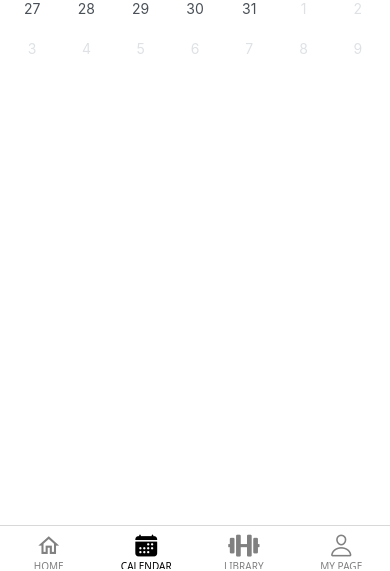
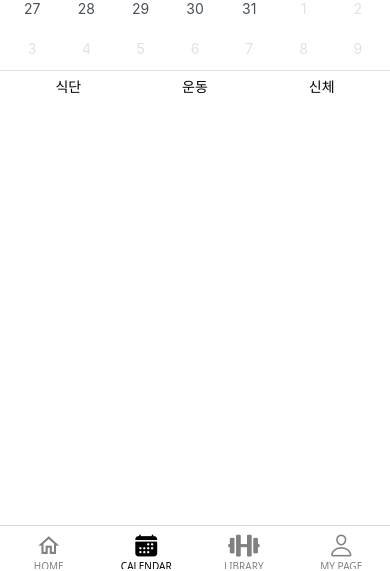
Before and after one commit to redparkchu/burn-fit-test, a React Native app: screen /Calendar in a window 390 px wide. Shown: the part 270-841 px from the top of the page. Built offline with nearby package versions, Linux system fonts and the light colour scheme.

Commit message:
feat: 월 <-> 주 변환 애니메이션 구현

```diff
--- a/package.json
+++ b/package.json
@@ -14,7 +14,9 @@
     "expo-status-bar": "~2.2.3",
     "react": "19.0.0",
     "react-native": "0.79.5",
+    "react-native-gesture-handler": "~2.24.0",
     "react-native-get-random-values": "^1.11.0",
+    "react-native-reanimated": "~3.17.4",
     "react-native-safe-area-context": "^5.4.0",
     "uuid": "^11.1.0"
   },
--- a/src/App.tsx
+++ b/src/App.tsx
@@ -1,5 +1,6 @@
+import { GestureHandlerRootView } from 'react-native-gesture-handler';
+import { SafeAreaProvider } from 'react-native-safe-area-context';
 import { NavigationContainer } from '@react-navigation/native';
-import { SafeAreaProvider } from 'react-native-safe-area-context';
 import { StatusBar, View } from 'react-native';
 import BottomTabNavigator from './navigation/BottomTabNavigator';
 import { CommonStyles } from './styles/Common.styles';
@@ -7,6 +8,7 @@ import { CommonStyles } from './styles/Common.styles';
 
 export default function App() {
     return (
+        <GestureHandlerRootView style={{ flex: 1 }}>
             <SafeAreaProvider>
                 <StatusBar translucent backgroundColor="transparent" barStyle="dark-content" />
                 <View style={CommonStyles.app}>
@@ -15,5 +17,6 @@ export default function App() {
                     </NavigationContainer>
                 </View>
             </SafeAreaProvider>
+        </GestureHandlerRootView>
     );
 }
--- a/src/components/calendars/Calendar.tsx
+++ b/src/components/calendars/Calendar.tsx
@@ -4,10 +4,12 @@ import { ColorStyles } from "../../styles/Color.styles";
 import CalendarUtil, { DateUtil } from "../../utils/Calendar";
 import Week from "./Week";
 import { useState } from "react";
+import { SharedValue } from "react-native-reanimated";
 
 type Props = {
     year: number,
-    month: number
+    month: number,
+    translateY: SharedValue<number>
 }
 
 export type StyledDate = {
@@ -22,7 +24,7 @@ export default function Calendar(props: Props) {
 
     return (
         <View>
-            <View style={CalendarStyles.row}>
+            <View style={[CalendarStyles.row, {zIndex: 1, backgroundColor: "#fff"}]}>
                 <Text style={[CalendarStyles.cell, ColorStyles.red]}>Sun</Text>
                 <Text style={[CalendarStyles.cell, ColorStyles.gray_60]}>Mon</Text>
                 <Text style={[CalendarStyles.cell, ColorStyles.gray_60]}>Tue</Text>
@@ -32,7 +34,13 @@ export default function Calendar(props: Props) {
                 <Text style={[CalendarStyles.cell, ColorStyles.skyBlue]}>Sat</Text>
             </View>
             {styledDates.map((item, index) => (
-                <Week key={index} styledDates={item} selectedDate={selectedDate} setSelectedDate={setSelectedDate} />
+                <Week key={index}
+                    index={index}
+                    styledDates={item}
+                    selectedDate={selectedDate}
+                    setSelectedDate={setSelectedDate}
+                    translateY={props.translateY}
+                />
             ))}
         </View>
     )
--- /dev/null
+++ b/src/components/calendars/CalendarTab.tsx
@@ -0,0 +1,27 @@
+import { View, Text } from "react-native";
+import { CalendarStyles } from "../../styles/calendars/Calendar.styles";
+import Animated, { SharedValue, useAnimatedStyle } from "react-native-reanimated";
+
+type Props = {
+    translateY: SharedValue<number>
+}
+
+export default function CalendarTab(props: Props) {
+    const animatedStyle = useAnimatedStyle(() => {
+        return {
+            transform: [
+                { translateY: props.translateY.value },
+            ]
+        };
+    });
+
+    return (
+        <Animated.View style={[CalendarStyles.calendarTab, animatedStyle]}>
+            <View style={CalendarStyles.row}>
+                <Text style={CalendarStyles.cell}>식단</Text>
+                <Text style={CalendarStyles.cell}>운동</Text>
+                <Text style={CalendarStyles.cell}>신체</Text>
+            </View>
+        </Animated.View>
+    )
+}
--- a/src/components/calendars/Date.tsx
+++ b/src/components/calendars/Date.tsx
@@ -1,12 +1,15 @@
-import { Text, TouchableOpacity, View } from "react-native";
+import { Text, TouchableOpacity } from "react-native";
 import { CalendarStyles } from "../../styles/calendars/Calendar.styles";
 import { DateUtil } from "../../utils/Calendar";
+import Animated, { SharedValue, useAnimatedStyle } from "react-native-reanimated";
 
 type Props = {
     color: any,
     date: DateUtil,
     selectedDate: string,
-    setSelectedDate: (selecteDate: string) => void
+    setSelectedDate: (selecteDate: string) => void,
+    translateY: SharedValue<number>,
+    isTarget: boolean
 }
 
 export default function Date(props: Props) {
@@ -17,11 +20,18 @@ export default function Date(props: Props) {
         props.setSelectedDate(date.id);
     }
 
+    const animatedStyle = useAnimatedStyle(() => {
+        const opacity = props.isTarget ? 1 : 1 - props.translateY.value / -190
+        return {
+            opacity: opacity,
+        }
+    });
+
     return (
         <TouchableOpacity onPress={handleClick} style={CalendarStyles.cell}>
-            <View style={selectedStyle}>
+            <Animated.View style={[selectedStyle, animatedStyle]}>
                 <Text style={[dateTextStyle, props.color]}>{date.date}</Text>
-            </View>
+            </Animated.View>
         </TouchableOpacity>
     )
 }
--- a/src/components/calendars/Week.tsx
+++ b/src/components/calendars/Week.tsx
@@ -1,20 +1,40 @@
-import { View } from "react-native";
 import { CalendarStyles } from "../../styles/calendars/Calendar.styles";
 import { StyledDate } from "./Calendar";
 import Date from "./Date";
+import Animated, { SharedValue, useAnimatedStyle } from "react-native-reanimated";
 
 type Props = {
+    index: number,
     styledDates: StyledDate[],
     selectedDate: string,
-    setSelectedDate: (selectedDate: string) => void
+    setSelectedDate: (selectedDate: string) => void,
+    translateY: SharedValue<number>
 }
 
 export default function Week(props: Props) {
+    const targetIndex = 1;
+
+    const animatedStyle = useAnimatedStyle(() => {
+        const test = targetIndex * 40;
+        const test2 = test * props.translateY.value / -190
+        return {
+            transform: [
+                { translateY: -test2 },
+            ]
+        }
+    });
     return (
-        <View style={CalendarStyles.row}>
+        <Animated.View style={[CalendarStyles.row, animatedStyle]}>
             {props.styledDates.map((styledDate) => (
-                <Date key={styledDate.date.id} color={styledDate.color} date={styledDate.date} selectedDate={props.selectedDate} setSelectedDate={props.setSelectedDate} />
+                <Date key={styledDate.date.id}
+                    color={styledDate.color}
+                    date={styledDate.date}
+                    selectedDate={props.selectedDate}
+                    setSelectedDate={props.setSelectedDate}
+                    translateY={props.translateY}
+                    isTarget={props.index === targetIndex}
+                />
             ))}
-        </View>
+        </Animated.View>
     )
 }
--- a/src/screens/CalendarScreen.tsx
+++ b/src/screens/CalendarScreen.tsx
@@ -2,6 +2,9 @@ import { useState } from "react";
 import Calendar from "../components/calendars/Calendar";
 import CalendarTopBar from "../components/calendars/CalendarTopBar";
 import SafeAreaScreen from "./SafeAreaScreen";
+import CalendarTab from "../components/calendars/CalendarTab";
+import { useSharedValue, withTiming } from "react-native-reanimated";
+import { Gesture, GestureDetector } from "react-native-gesture-handler";
 
 export default function CalendarScreen() {
     const date = new Date();
@@ -9,10 +12,41 @@ export default function CalendarScreen() {
     const year = date.getFullYear();
     const [monthYear, setMonthYear] = useState( {month: month, year: year} )
 
+    const translateY = useSharedValue(0);
+    const startY = useSharedValue(0);
+
+    let targetTranslateY = 0;
+    const panGesture = Gesture.Pan()
+        .onStart((event) => {
+            startY.value = translateY.value;
+        })
+        .onUpdate((event) => {
+            targetTranslateY = event.translationY + startY.value;
+
+            if (targetTranslateY > 0) {
+                targetTranslateY = 0;
+            }
+            else if (targetTranslateY < -190) {
+                targetTranslateY = -190;
+            }
+            translateY.value = targetTranslateY;
+        })
+        .onEnd((event, sucess) => {
+            const dragDistance = startY.value - translateY.value;
+            if (translateY.value < -160 || (startY.value === 0 && dragDistance > 60)) {
+                translateY.value = withTiming(-190);
+            }
+            else {
+                translateY.value = withTiming(0);
+            }
+        });
     return (
         <SafeAreaScreen>
             <CalendarTopBar monthYear={monthYear} setMonthYear={setMonthYear} />
-            <Calendar year={monthYear.year} month={monthYear.month} />
+            <Calendar year={monthYear.year} month={monthYear.month} translateY={translateY} />
+            <GestureDetector gesture={panGesture}>
+                <CalendarTab translateY={translateY}/>
+            </GestureDetector>
         </SafeAreaScreen>
     )
 }
--- a/src/styles/calendars/Calendar.styles.ts
+++ b/src/styles/calendars/Calendar.styles.ts
@@ -4,7 +4,9 @@ export const CalendarStyles = StyleSheet.create({
     topBar: {
         flexDirection: 'row',
         justifyContent: 'space-between',
-        padding: 20
+        padding: 20,
+        backgroundColor: "#fff",
+        zIndex: 1
     },
     topBarText: {
         fontSize: 16,
@@ -43,5 +45,14 @@ export const CalendarStyles = StyleSheet.create({
         textAlign: 'center',
         lineHeight: 25,
         fontWeight: 'bold'
+    },
+    calendarTab: {
+        flex: 1,
+        borderTopWidth: 1,
+        borderTopColor: '#dee2e6',
+        backgroundColor: '#fff'
+    },
+    week: {
+        height: 40
     }
 });
```
Also changed, not shown: 1 other file (tests, documents, lock files or other folders). Lines whose indentation alone changed are shown as unchanged.
